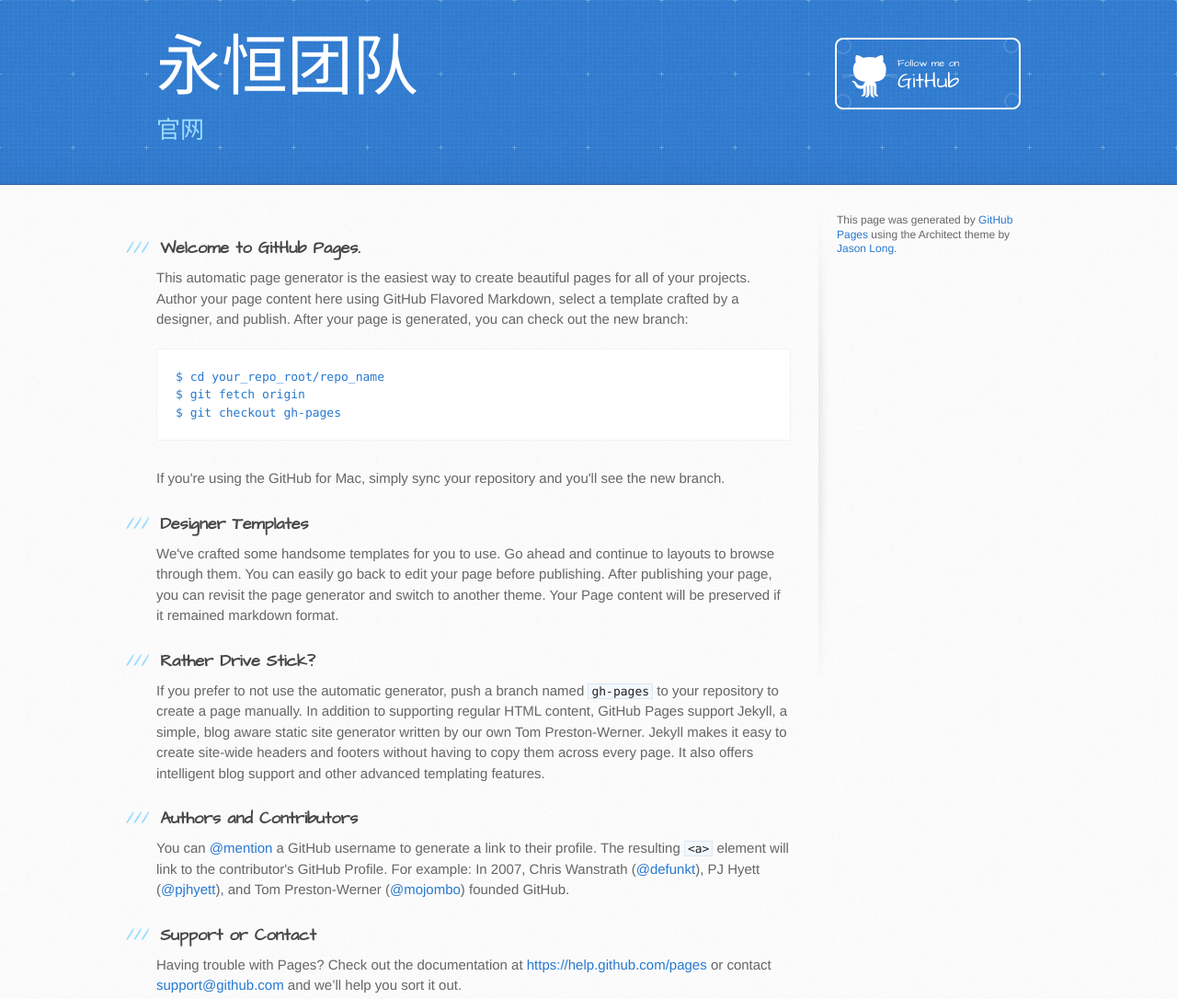
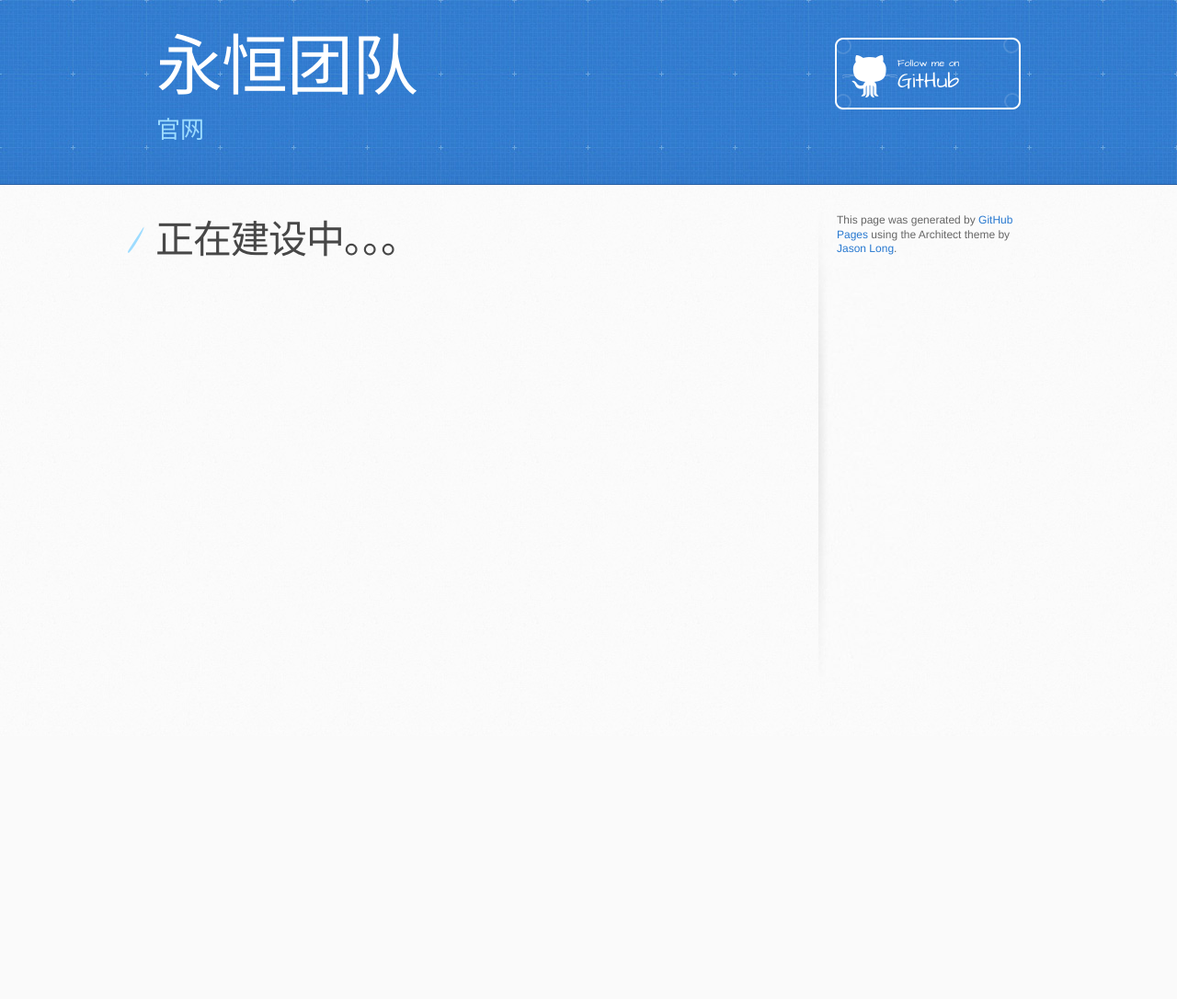
Before and after one commit to eternalpro/eternalpro.github.io, a plain HTML site: page index.html in a window 1280 px wide. Shown: the whole page at 92% size. After the commit the page ends 800 px from the top, so only its background shows below. Drawn offline with Linux system fonts and the light colour scheme.

Commit message:
Update index.html

```diff
--- a/index.html
+++ b/index.html
@@ -28,37 +28,8 @@
     <div id="content-wrapper">
       <div class="inner clearfix">
         <section id="main-content">
-          <h3>
-<a id="welcome-to-github-pages" class="anchor" href="#welcome-to-github-pages" aria-hidden="true"><span class="octicon octicon-link"></span></a>Welcome to GitHub Pages.</h3>
 
-<p>This automatic page generator is the easiest way to create beautiful pages for all of your projects. Author your page content here using GitHub Flavored Markdown, select a template crafted by a designer, and publish. After your page is generated, you can check out the new branch:</p>
-
-<pre><code>$ cd your_repo_root/repo_name
-$ git fetch origin
-$ git checkout gh-pages
-</code></pre>
-
-<p>If you're using the GitHub for Mac, simply sync your repository and you'll see the new branch.</p>
-
-<h3>
-<a id="designer-templates" class="anchor" href="#designer-templates" aria-hidden="true"><span class="octicon octicon-link"></span></a>Designer Templates</h3>
-
-<p>We've crafted some handsome templates for you to use. Go ahead and continue to layouts to browse through them. You can easily go back to edit your page before publishing. After publishing your page, you can revisit the page generator and switch to another theme. Your Page content will be preserved if it remained markdown format.</p>
-
-<h3>
-<a id="rather-drive-stick" class="anchor" href="#rather-drive-stick" aria-hidden="true"><span class="octicon octicon-link"></span></a>Rather Drive Stick?</h3>
-
-<p>If you prefer to not use the automatic generator, push a branch named <code>gh-pages</code> to your repository to create a page manually. In addition to supporting regular HTML content, GitHub Pages support Jekyll, a simple, blog aware static site generator written by our own Tom Preston-Werner. Jekyll makes it easy to create site-wide headers and footers without having to copy them across every page. It also offers intelligent blog support and other advanced templating features.</p>
-
-<h3>
-<a id="authors-and-contributors" class="anchor" href="#authors-and-contributors" aria-hidden="true"><span class="octicon octicon-link"></span></a>Authors and Contributors</h3>
-
-<p>You can <a href="https://github.com/blog/821" class="user-mention">@mention</a> a GitHub username to generate a link to their profile. The resulting <code>&lt;a&gt;</code> element will link to the contributor's GitHub Profile. For example: In 2007, Chris Wanstrath (<a href="https://github.com/defunkt" class="user-mention">@defunkt</a>), PJ Hyett (<a href="https://github.com/pjhyett" class="user-mention">@pjhyett</a>), and Tom Preston-Werner (<a href="https://github.com/mojombo" class="user-mention">@mojombo</a>) founded GitHub.</p>
-
-<h3>
-<a id="support-or-contact" class="anchor" href="#support-or-contact" aria-hidden="true"><span class="octicon octicon-link"></span></a>Support or Contact</h3>
-
-<p>Having trouble with Pages? Check out the documentation at <a href="https://help.github.com/pages">https://help.github.com/pages</a> or contact <a href="mailto:support@github.com">support@github.com</a> and we’ll help you sort it out.</p>
+          <h1>正在建设中。。。</h1>
         </section>
 
         <aside id="sidebar">
```
